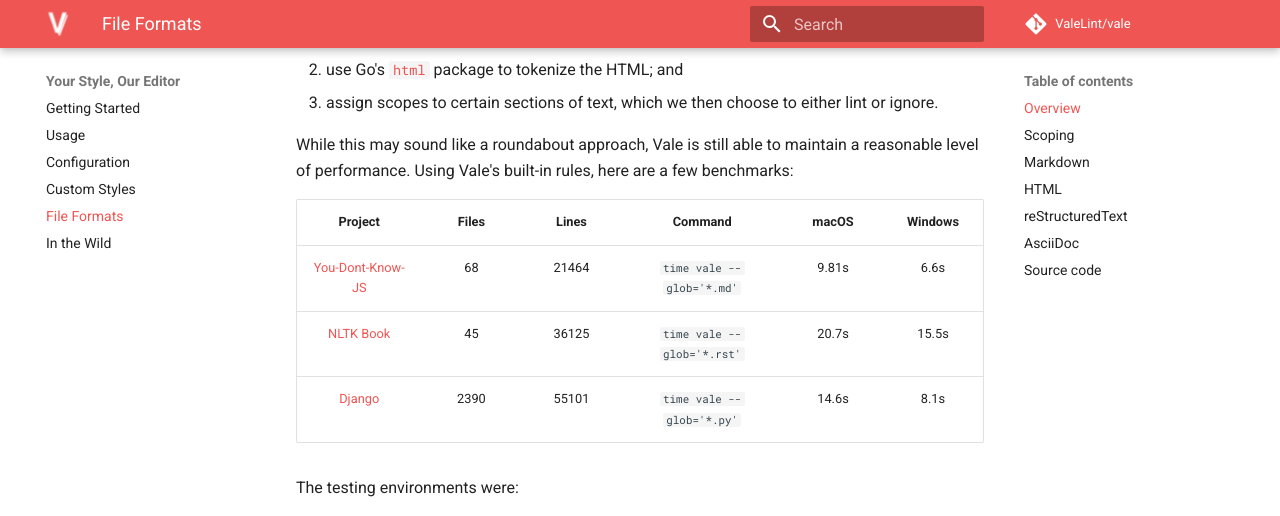
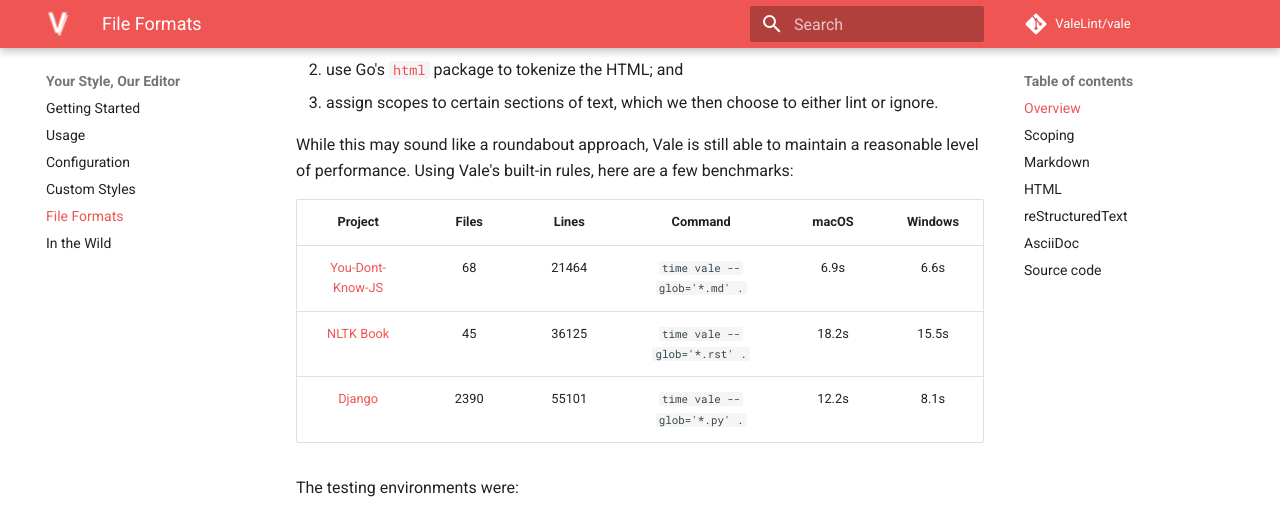
Before and after one commit to wouter-veeken/docs, an MkDocs documentation site: the page built from content/formats.md, in a window 1280 px wide and 900 px high, scrolled down 393 px. Shown: the top 516 px of the window. Built offline with MkDocs 1.6.1 and Material for MkDocs 9.7.7, drawn with Linux system fonts in a browser that asks for light colours; comment, search, counter and statistics services are not loaded; old or Windows-style settings are respelled for this version of MkDocs.

Commit message:
update benchmarks

```diff
--- a/content/formats.md
+++ b/content/formats.md
@@ -10,11 +10,11 @@
 
 While this may sound like a roundabout approach, Vale is still able to maintain a reasonable level of performance. Using Vale's built-in rules, here are a few benchmarks:
 
-| Project                | Files | Lines | Command                     | macOS  | Windows |
-|:----------------------:|:-----:|:-----:|:---------------------------:|:------:|:-------:|
-| [You-Dont-Know-JS][p1] |  68   | 21464 |  `time vale --glob='*.md'`  |  9.81s |  6.6s   |
-| [NLTK Book][p2]        |  45   | 36125 |  `time vale --glob='*.rst'` |  20.7s |  15.5s  |
-| [Django][p3]           |  2390 | 55101 |  `time vale --glob='*.py'`  |  14.6s |  8.1s   |
+| Project                | Files | Lines | Command                       | macOS  | Windows |
+|:----------------------:|:-----:|:-----:|:-----------------------------:|:------:|:-------:|
+| [You-Dont-Know-JS][p1] |  68   | 21464 |  `time vale --glob='*.md' .`  |  6.9s  |  6.6s   |
+| [NLTK Book][p2]        |  45   | 36125 |  `time vale --glob='*.rst' .` |  18.2s |  15.5s  |
+| [Django][p3]           |  2390 | 55101 |  `time vale --glob='*.py' .`  |  12.2s |  8.1s   |
 
 The testing environments were:
 
```
